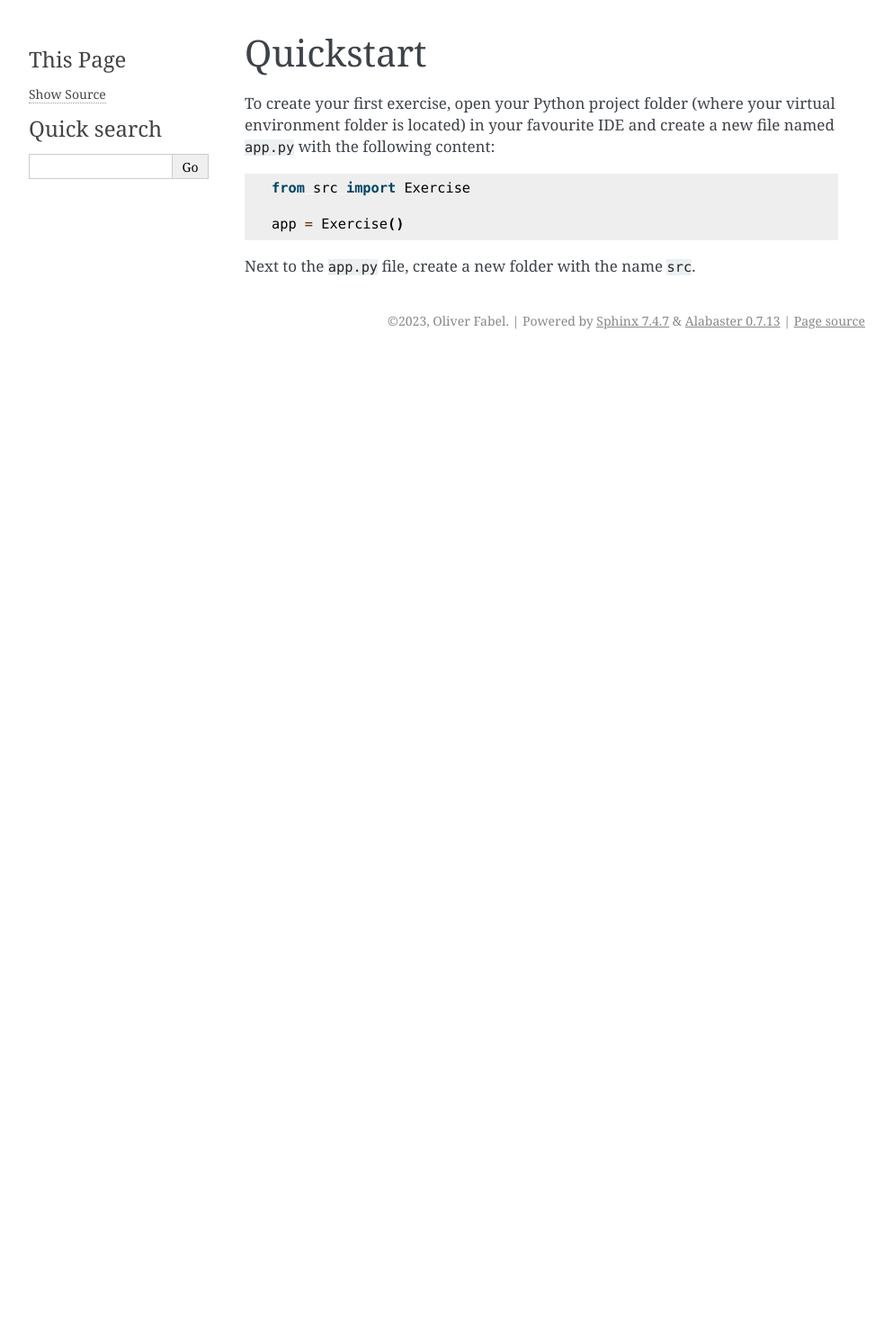
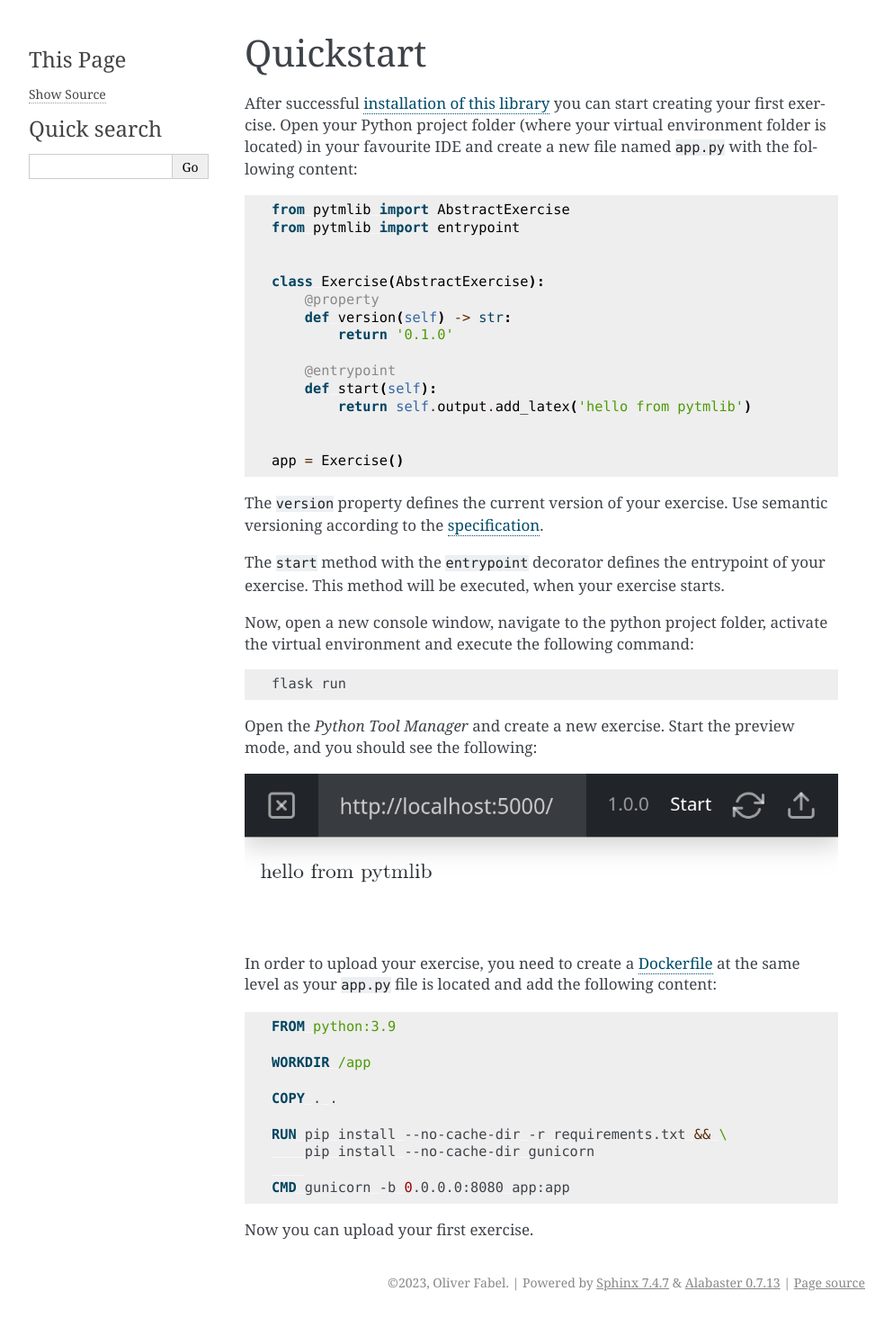
Before and after one commit to ofabel/pytm-bootstrap, a Sphinx documentation site: the page built from docs/quickstart.md, in a window 1280 px wide. Shown: the whole page at 90% size, without its empty margins (148-1141 px from the left). Built offline with Sphinx 7.4.7, drawn with Linux system fonts in a browser that asks for light colours; before the commit the page ends 900 px from its top, so only the background shows below that.

Commit message:
add quickstart guide

````diff
--- a/docs/quickstart.md
+++ b/docs/quickstart.md
@@ -1,12 +1,58 @@
 # Quickstart
 
-To create your first exercise, open your Python project folder (where your virtual environment folder is located) in
-your favourite IDE and create a new file named `app.py` with the following content:
+After successful [installation of this library](/installation) you can start creating your first exercise. Open your
+Python project folder (where your virtual environment folder is located) in your
+favourite IDE and create a new file named `app.py` with the following content:
 
 ```python
-from src import Exercise
+from pytmlib import AbstractExercise
+from pytmlib import entrypoint
+
+
+class Exercise(AbstractExercise):
+    @property
+    def version(self) -> str:
+        return '0.1.0'
+
+    @entrypoint
+    def start(self):
+        return self.output.add_latex('hello from pytmlib')
+
 
 app = Exercise()
 ```
 
-Next to the `app.py` file, create a new folder with the name `src`.
+The `version` property defines the current version of your exercise. Use semantic versioning according to
+the [specification](https://semver.org/spec/v2.0.0.html).
+
+The `start` method with the `entrypoint` decorator defines the entrypoint of your exercise. This method will be
+executed, when your exercise starts.
+
+Now, open a new console window, navigate to the python project folder, activate the virtual environment and execute the
+following command:
+
+```shell
+flask run
+```
+
+Open the _Python Tool Manager_ and create a new exercise. Start the preview mode, and you should see the following:
+
+![first exercise in preview mode](./graphs/first-exercise.png)
+
+In order to upload your exercise, you need to create a [Dockerfile](https://docs.docker.com/engine/reference/builder/)
+at the same level as your `app.py` file is located and add the following content:
+
+```dockerfile
+FROM python:3.9
+
+WORKDIR /app
+
+COPY . .
+
+RUN pip install --no-cache-dir -r requirements.txt && \
+    pip install --no-cache-dir gunicorn
+
+CMD gunicorn -b 0.0.0.0:8080 app:app
+```
+
+Now you can upload your first exercise.
````
Also changed, not shown: docs/installation.md (+1 -1 lines), docs/graphs/first-exercise.png (added).
